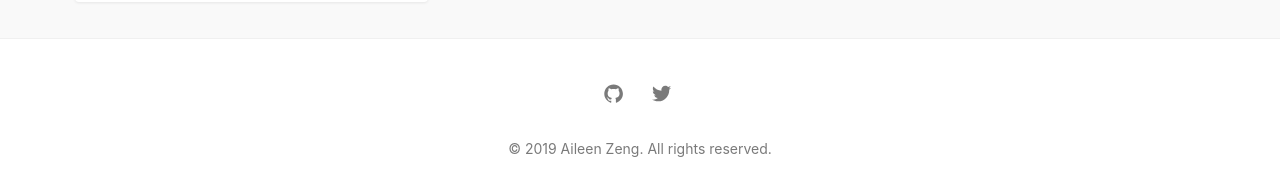
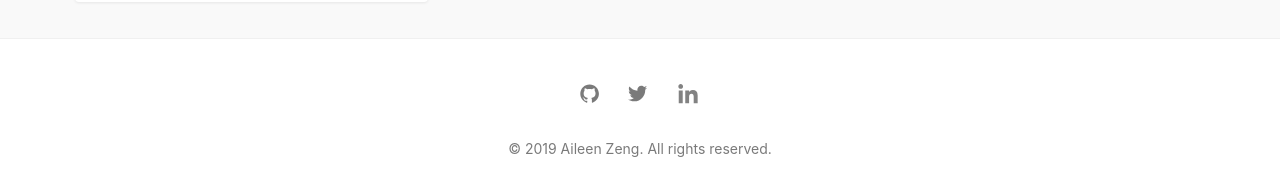
Before and after one commit to aileenzeng/aileenzeng.github.io, a Jekyll site: the page built from blog.md, in a window 1280 px wide and 900 px high, scrolled down 899 px. Shown: the part 696-892 px from the top of the window. Built offline with Jekyll 4.4.1, drawn with Linux system fonts in a browser that asks for light colours.

Commit message:
Add footer

```diff
--- a/_config.yml
+++ b/_config.yml
@@ -29,6 +29,7 @@ email: aileenz@cs.washington.edu # email for form submission
 
 twitter_username: _aileenz_ # replace with your_twitter_username or comment to remove link from footer
 github_username:  aileenzeng # replace with your_github_username or comment to remove link from footer
+linkedin_username: aileen-zeng
 # instagram_username: shanlongjj # replace with your_instagram_username or comment to remove link from footer
 
 disqus:
@@ -54,6 +55,7 @@ exclude:
   - npm-debug.log
   - gulpfile.js
   - sleek.jpg
+  - .idea
 
 include: ['_pages']
 permalink: /:title/
--- a/_includes/footer.html
+++ b/_includes/footer.html
@@ -14,6 +14,19 @@
       {% if site.instagram_username %}
         <a class="social__link" target="_blank" rel="noopener noreferrer" href="https://www.instagram.com/{{ site.instagram_username }}">
           <svg class="social__icon" viewBox="0 0 20 20" width="20px" height="20px"><path d="M8 0C5.827 0 5.555.01 4.702.048 3.85.088 3.27.222 2.76.42a3.908 3.908 0 0 0-1.417.923c-.445.444-.72.89-.923 1.417-.198.51-.333 1.09-.372 1.942C.008 5.555 0 5.827 0 8s.01 2.445.048 3.298c.04.852.174 1.433.372 1.942.204.526.478.973.923 1.417.444.445.89.72 1.417.923.51.198 1.09.333 1.942.372.853.04 1.125.048 3.298.048s2.445-.01 3.298-.048c.852-.04 1.433-.174 1.942-.372a3.908 3.908 0 0 0 1.417-.923c.445-.444.72-.89.923-1.417.198-.51.333-1.09.372-1.942.04-.853.048-1.125.048-3.298s-.01-2.445-.048-3.298c-.04-.852-.174-1.433-.372-1.942a3.908 3.908 0 0 0-.923-1.417A3.886 3.886 0 0 0 13.24.42c-.51-.198-1.09-.333-1.942-.372C10.445.008 10.173 0 8 0zm0 1.44c2.136 0 2.39.01 3.233.048.78.036 1.203.166 1.485.276.374.145.64.318.92.598.28.28.453.546.598.92.11.282.24.705.276 1.485.038.844.047 1.097.047 3.233s-.01 2.39-.05 3.233c-.04.78-.17 1.203-.28 1.485-.15.374-.32.64-.6.92-.28.28-.55.453-.92.598-.28.11-.71.24-1.49.276-.85.038-1.1.047-3.24.047s-2.39-.01-3.24-.05c-.78-.04-1.21-.17-1.49-.28a2.49 2.49 0 0 1-.92-.6c-.28-.28-.46-.55-.6-.92-.11-.28-.24-.71-.28-1.49-.03-.84-.04-1.1-.04-3.23s.01-2.39.04-3.24c.04-.78.17-1.21.28-1.49.14-.38.32-.64.6-.92.28-.28.54-.46.92-.6.28-.11.7-.24 1.48-.28.85-.03 1.1-.04 3.24-.04zm0 2.452a4.108 4.108 0 1 0 0 8.215 4.108 4.108 0 0 0 0-8.215zm0 6.775a2.667 2.667 0 1 1 0-5.334 2.667 2.667 0 0 1 0 5.334zm5.23-6.937a.96.96 0 1 1-1.92 0 .96.96 0 0 1 1.92 0z"></path></svg>
+        </a>
+      {% endif %}
+      {% if site.linkedin_username %}
+      <a class="social__link" target="_blank" rel="noopener noreferrer" href="https://www.linkedin.com/in/{{ site.linkedin_username }}">
+
+            <svg class="social__icon" viewBox="0 50 512 512" >
+              <path fill="#828282" d="M150.65,100.682c0,27.992-22.508,50.683-50.273,50.683c-27.765,0-50.273-22.691-50.273-50.683
+              C50.104,72.691,72.612,50,100.377,50C128.143,50,150.65,72.691,150.65,100.682z M143.294,187.333H58.277V462h85.017V187.333z
+              M279.195,187.333h-81.541V462h81.541c0,0,0-101.877,0-144.181c0-38.624,17.779-61.615,51.807-61.615
+              c31.268,0,46.289,22.071,46.289,61.615c0,39.545,0,144.181,0,144.181h84.605c0,0,0-100.344,0-173.915
+              s-41.689-109.131-99.934-109.131s-82.768,45.369-82.768,45.369V187.333z"></path>
+            </svg>
+          <span class="username">{{ site.linkedin_name }}</span>
         </a>
       {% endif %}
     </nav>
```
Also changed, not shown: 2 other files.
